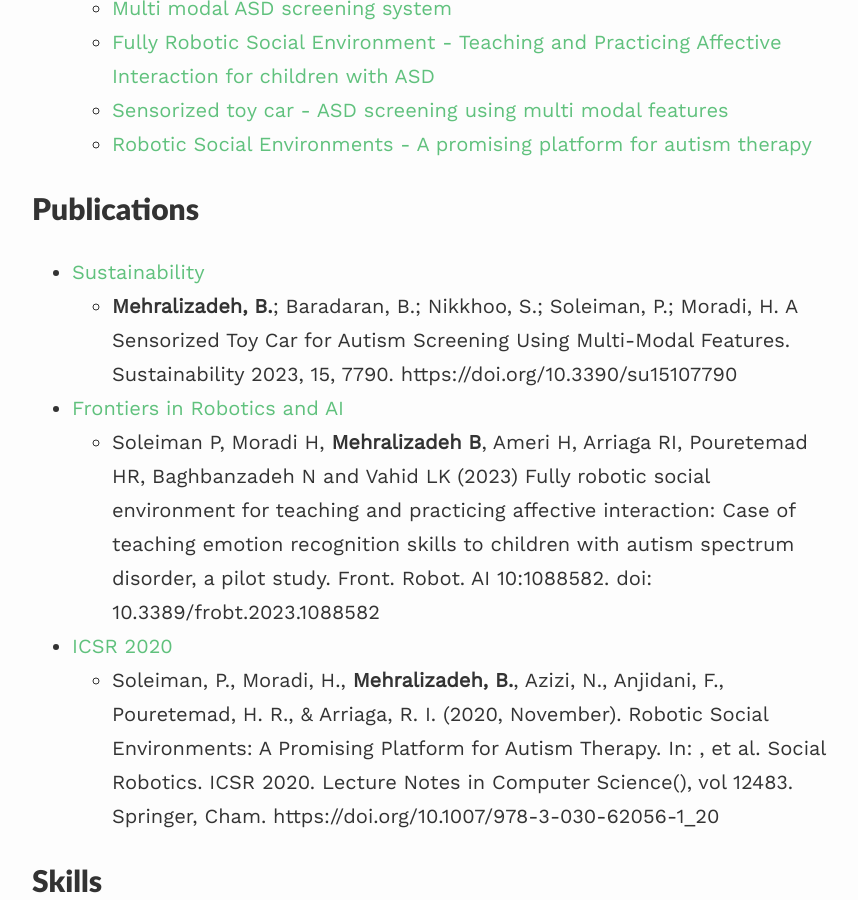
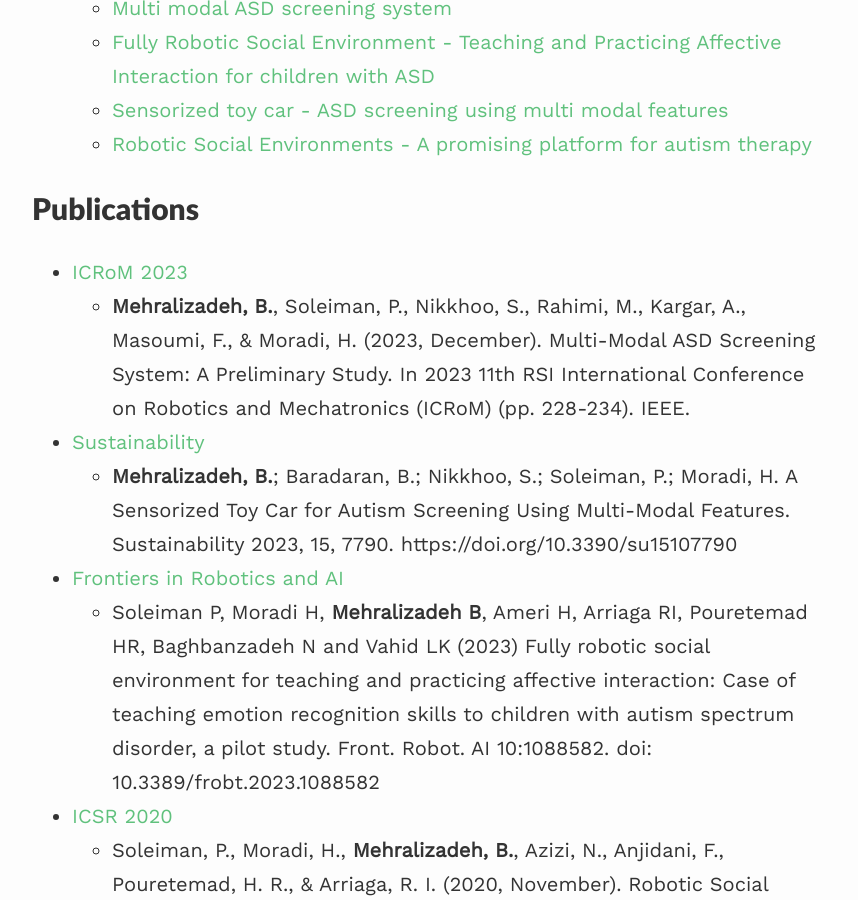
Before and after one commit to bijanmehr/bijanmehr.github.io, a Jekyll site: the page built from index.md, in a window 1280 px wide and 900 px high, scrolled down 1197 px. Shown: the whole window, without its empty margins (208-1066 px from the left). Built offline with Jekyll 4.4.1, drawn with Linux system fonts in a browser that asks for light colours; nearby versions of some CDN libraries.

Commit message:
minor update

```diff
--- a/_includes/social-footer.html
+++ b/_includes/social-footer.html
@@ -66,7 +66,7 @@ target="_blank">
 
 {%- if site.googlescholar -%}
 <a title="{{ _locale_string_follow | replace: '[NAME]', 'GoogleScholar' }}"
-class="social-button researchgate" itemprop="sameAs"
+class="social-button facebook" itemprop="sameAs"
 href="https://scholar.google.com/{{ site.googlescholar }}"
 target="_blank">
 <i class="fa-brands fa-google-scholar"></i>
--- a/index.md
+++ b/index.md
@@ -20,12 +20,15 @@ Complex Systems, Cyber-physical System, System Engineering, Robotics, System Res
 ## Research Experience
 
 - Research Assistant in Advanced Robotics and Intelligent Systems Lab University of tehran
-  - [Multi modal ASD screening system](https://bijanmehr.github.io/projects/mmass/)
+  - [Multi modal ASD screening system](https://doi.org/10.1109/ICRoM60803.2023.10412541)
   - [Fully Robotic Social Environment - Teaching and Practicing Affective Interaction for children with ASD](https://doi.org/10.3389/frobt.2023.1088582)
-  - [Sensorized toy car - ASD screening using multi modal features](https://bijanmehr.github.io/projects/intelligent_car/)
+  - [Sensorized toy car - ASD screening using multi modal features](https://doi.org/10.3390/su15107790)
   - [Robotic Social Environments - A promising platform for autism therapy](https://doi.org/10.1007/978-3-030-62056-1_20)
 
 ## Publications
+
+- [ICRoM 2023](https://doi.org/10.1109/ICRoM60803.2023.10412541)
+  - **Mehralizadeh, B.**, Soleiman, P., Nikkhoo, S., Rahimi, M., Kargar, A., Masoumi, F., & Moradi, H. (2023, December). Multi-Modal ASD Screening System: A Preliminary Study. In 2023 11th RSI International Conference on Robotics and Mechatronics (ICRoM) (pp. 228-234). IEEE.
 
 - [Sustainability](https://doi.org/10.3390/su15107790)
   - **Mehralizadeh, B.**; Baradaran, B.; Nikkhoo, S.; Soleiman, P.; Moradi, H. A Sensorized Toy Car for Autism Screening Using Multi-Modal Features. Sustainability 2023, 15, 7790. https://doi.org/10.3390/su15107790
```
